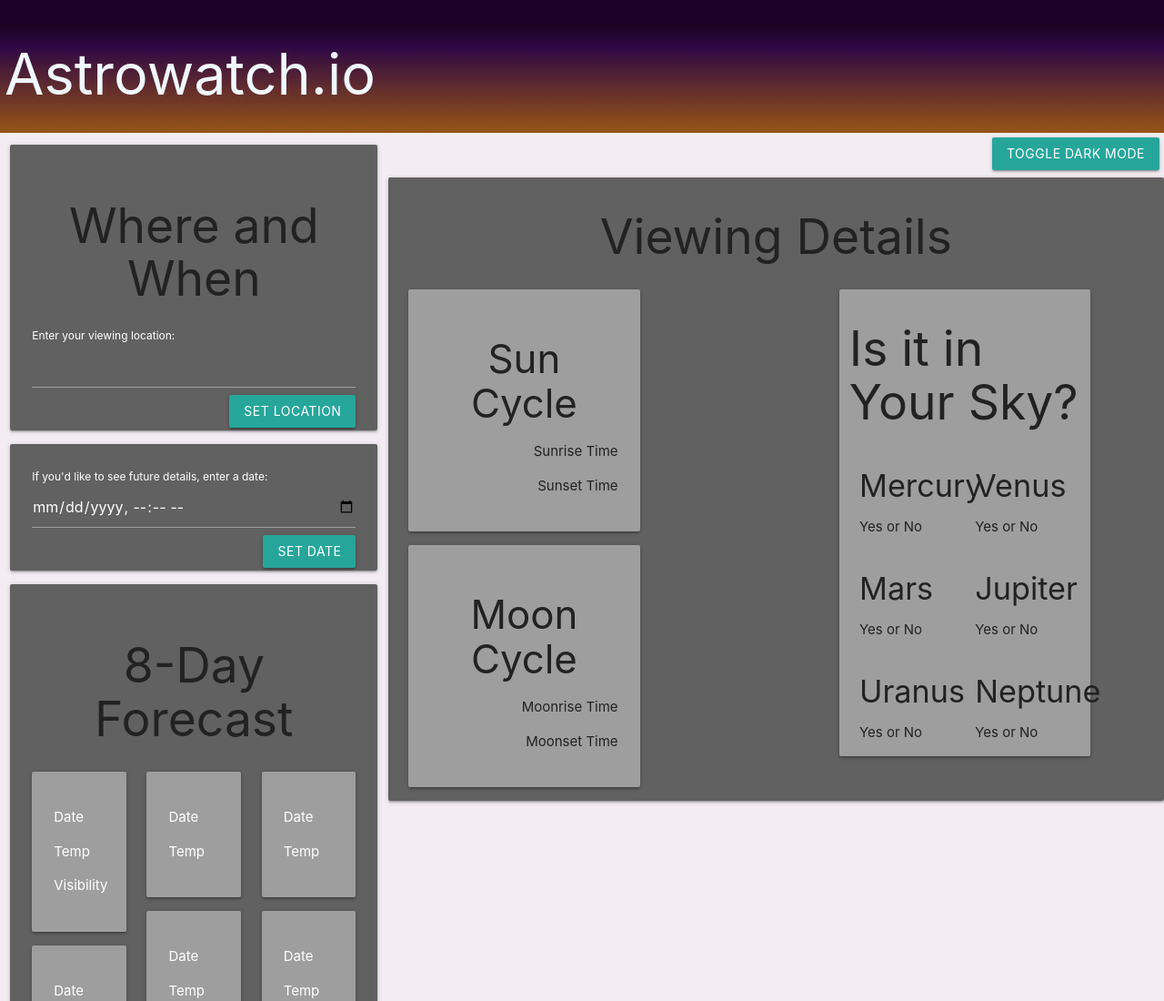
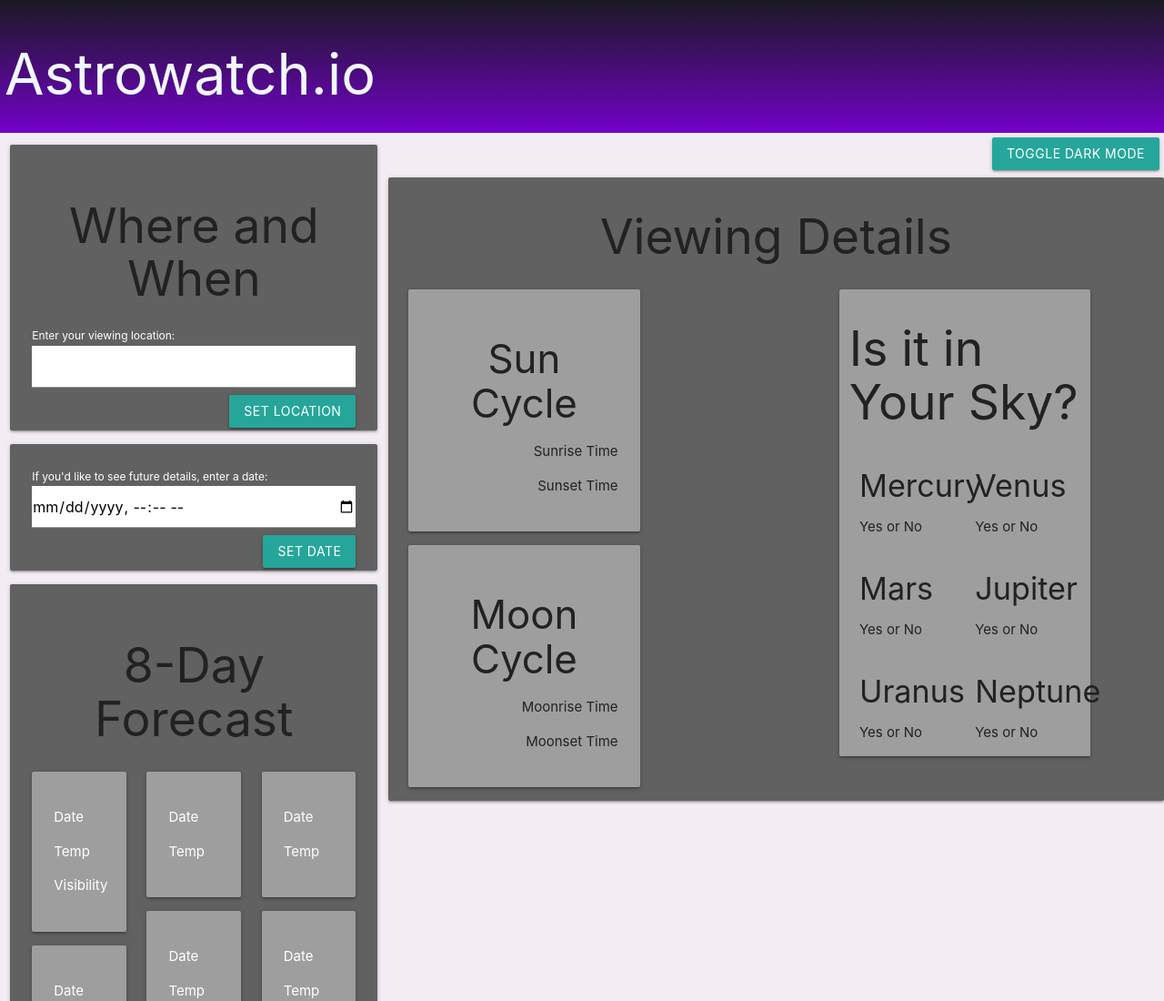
Before and after one commit to devBritt/fabulous-flamingos, a plain HTML site: page index.html in a window 1280 px wide. Shown: the top 1100 px of the page at 91% size. Drawn offline with nearby package versions, Linux system fonts and the light colour scheme.

Commit message:
colors changed

```diff
--- a/assets/css/styles.css
+++ b/assets/css/styles.css
@@ -2,9 +2,8 @@
 
 header {
     background: linear-gradient(
-        rgb(29, 2, 37) 20%,
-        rgb(46, 8, 68) 35%,
-        rgb(184, 107, 7) 120%
+        #1a1922,
+        #7301c8
       );
       text-align: left;
       padding: 5px;
@@ -43,7 +42,6 @@ body {
     --bkg-color: #0f0f0fe7;
 }
 
-
 /* global styles */
 
 
--- a/index.html
+++ b/index.html
@@ -33,7 +33,7 @@
                     <!-- location entry start -->
                     <div class="card-content">
                         <label for="location-input" class="white-text">Enter your viewing location:</label>
-                        <input type="text" id="location-input" />
+                        <input type="text" id="location-input" class="white" />
                         <button id="set-location" class="right btn pulse">Set Location</button>
                         <p id="location-name"></p>
                     </div>
@@ -44,7 +44,7 @@
                     <div class="card-content">
                         <label for="date-time-input" class="white-text">If you'd like to see future details, enter a
                             date:</label>
-                        <input type="datetime-local" class="white-text" name="view-date" />
+                        <input type="datetime-local" class="white" name="view-date" />
                         <button id="set-date-time" class="right btn pulse">Set Date</button>
                         <p id="view-date-time"></p>
                     </div>
```
Also changed, not shown: 1 other file.
